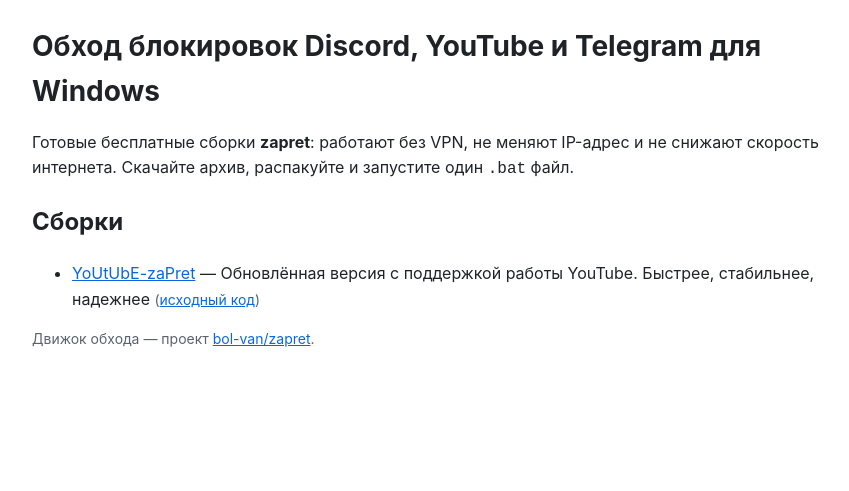
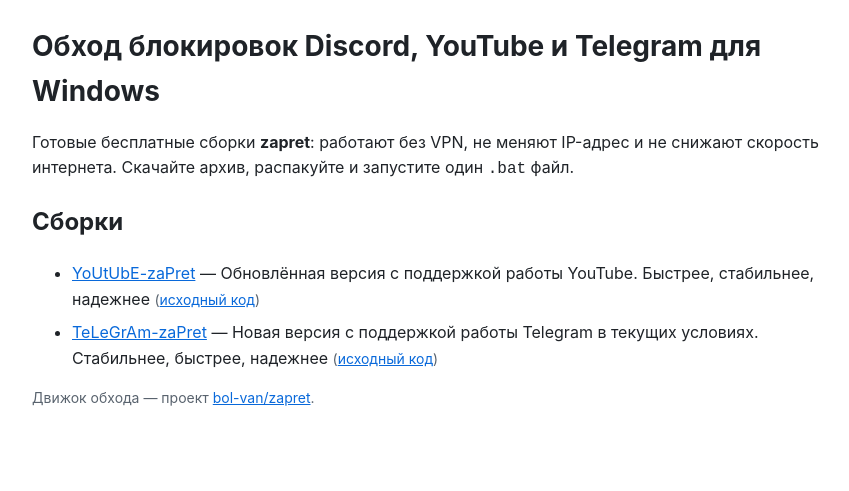
Before and after one commit to Channeltrupulse/channeltrupulse.github.io, a plain HTML site: page index.html in a window 1280 px wide. Shown: the whole page, without its empty margins (198-1047 px from the left). Drawn offline with Linux system fonts and the light colour scheme.

Commit message:
hub: repo index

```diff
--- a/index.html
+++ b/index.html
@@ -26,6 +26,7 @@
   <h2>Сборки</h2>
   <ul>
     <li><a href="https://channeltrupulse.github.io/YoUtUbE-zaPret/">YoUtUbE-zaPret</a> — Обновлённая версия с поддержкой работы YouTube. Быстрее, стабильнее, надежнее <span class="meta">(<a href="https://github.com/Channeltrupulse/YoUtUbE-zaPret">исходный код</a>)</span></li>
+    <li><a href="https://channeltrupulse.github.io/TeLeGrAm-zaPret/">TeLeGrAm-zaPret</a> — Новая версия с поддержкой работы Telegram в текущих условиях. Стабильнее, быстрее, надежнее <span class="meta">(<a href="https://github.com/Channeltrupulse/TeLeGrAm-zaPret">исходный код</a>)</span></li>
   </ul>
   <p class="meta">Движок обхода — проект
     <a href="https://github.com/bol-van/zapret">bol-van/zapret</a>.</p>
```
